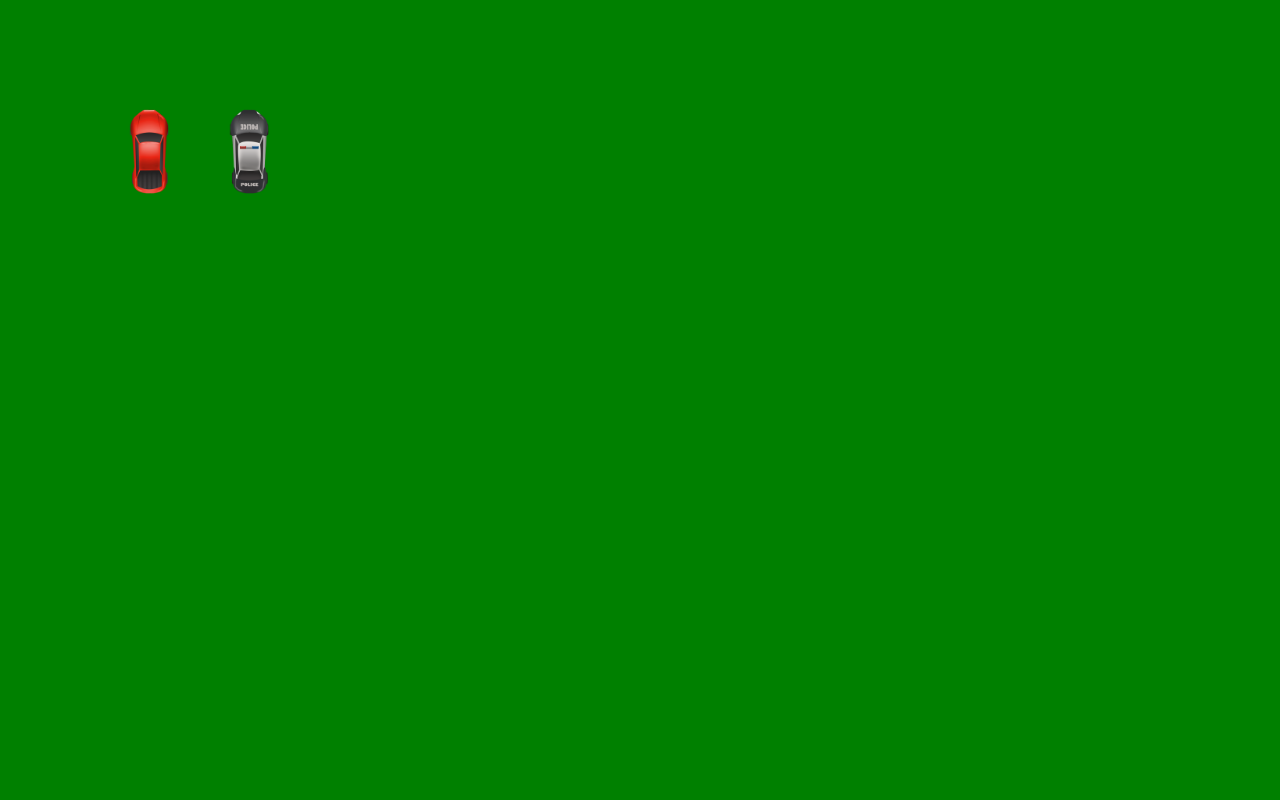
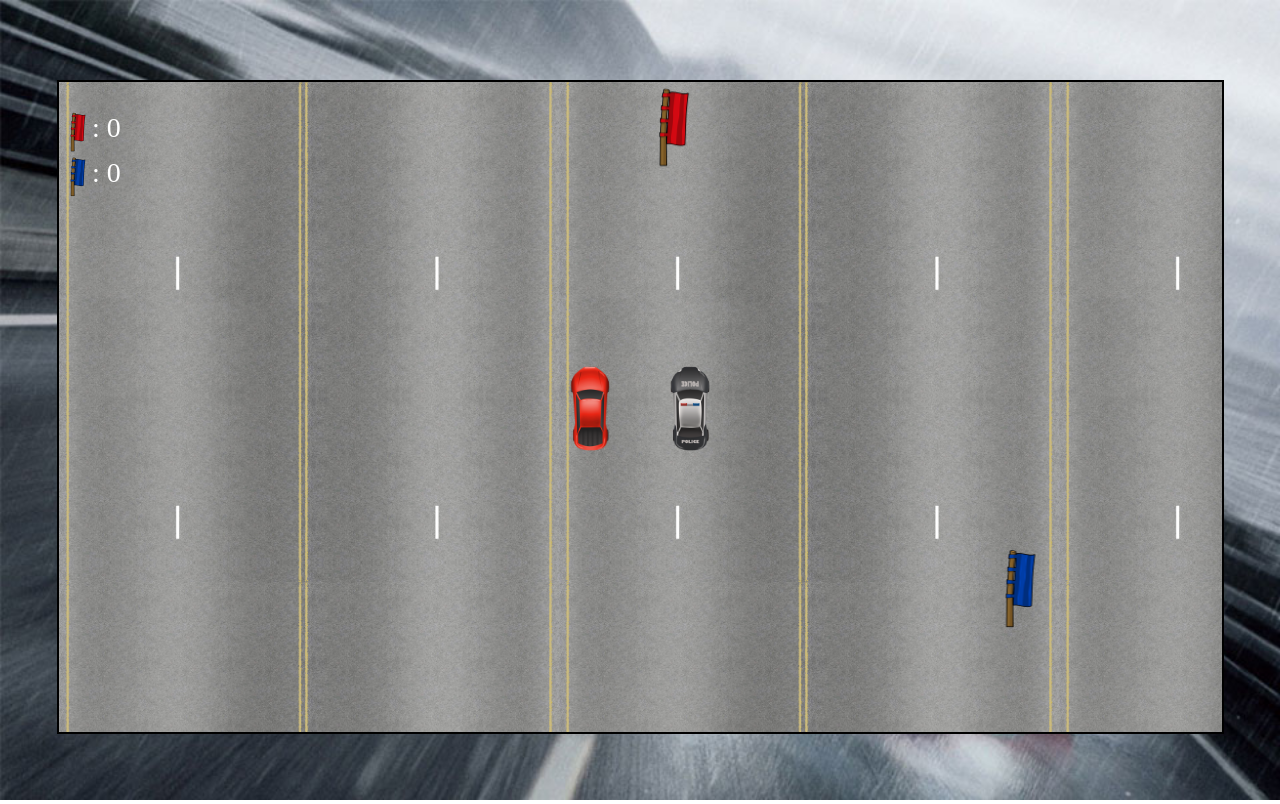
Before and after one commit to vladyslavkuliani/Racing-Game, a plain HTML site: page index.html in a window 1280 px wide. Drawn offline with nearby package versions, Linux system fonts and the light colour scheme.

Commit message:
finished with game logic and some visual design

```diff
--- a/css/main.css
+++ b/css/main.css
@@ -4,8 +4,18 @@ html, body {
   margin: 0px;
 }
 
+body{
+  background: url('../imgs/bg.jpg');
+  background-size: cover;
+  text-align: center;
+}
+
 canvas {
-  background: green;
+  background: url('../imgs/road.jpg');
+  background-repeat: repeat;
+  background-size: 500px 500px;
+  margin-top:80px;
+  border: 2px solid black;
 }
 
 img {
--- a/script/javascript.js
+++ b/script/javascript.js
@@ -3,27 +3,34 @@ var canvas = document.createElement("canvas");
 var ctx = canvas.getContext("2d");
 var prevTimePoint = new Date();
 var degrees = 0;
+var canvasW = window.innerWidth/1.1;
+var canvasH = window.innerHeight-150;
+var n = 3;
 
-// //game objects: 2 cars
-var car1 = {
-  speed: 256,
-  x:100,
-  y:100,
-  rotate: 0,
-  img: "imgs/Audi.png"
+function Car(x, y, speed, angle, imgSrc){
+  this.speed = speed;
+  this.x = x;
+  this.y = y;
+  this.rotate = angle;
+  this.img = imgSrc;
 }
 
-var car2 = {
-  speed: 256,
-  x:200,
-  y:100,
-  rotate: 0,
-  img: "imgs/Police.png"
+function Flag(x, y, name){
+  this.name = name;
+  this.x = x;
+  this.y = y;
+  this.flagsCount = 0;
 }
+
+//game objects: 2 cars
+var car1 = new Car(canvasW/2-100, canvasH/2-50, 256, 0, "imgs/Audi.png");
+var car2 = new Car(canvasW/2, canvasH/2-50, 256, 0, "imgs/Police.png");
+
+var flag1 = new Flag(Math.random()*(canvasW - 40), Math.random()*(canvasH - 80), "red");//Math.random()*canvas.width, Math.random()*canvas.height
+var flag2 = new Flag(Math.random()*(canvasW - 40), Math.random()*(canvasH - 80), "blue");
 
 $(document).ready(function(){
   appendCanvas();
-
   main();
 });
 
@@ -33,10 +40,13 @@ carImage1.src = car1.img;
 var carImage2 = new Image();
 carImage2.src = car2.img;
 
+var flagImage = new Image();
+flagImage.src = "imgs/flags.png";
+
 
 function appendCanvas(){
-  canvas.width = window.innerWidth;
-  canvas.height = window.innerHeight;
+  canvas.width = window.innerWidth/1.1;
+  canvas.height = window.innerHeight-150;
   $('body').append(canvas);
 }
 
@@ -82,6 +92,29 @@ function updatePosition(timeModifier){
   if(87 in keysDown){
     calculateMovements(sinCar2, cosCar2, car2, timeModifier);
   }
+
+  detectCollision(car1, flag1);
+  detectCollision(car2, flag2);
+
+}
+
+function detectCollision(car, flag){
+  if(car.x <= flag.x + 40 &&
+    flag.x <= car.x + 100 &&
+    car.y <= flag.y + 80 &&
+    flag.y <= car.y + 100
+    ){
+      flag.flagsCount++;
+      if(flag.flagsCount === n){
+        reset(flag);
+      }
+      placeFlag(flag);
+  }
+}
+
+function placeFlag(flag){
+  flag.x = Math.random()*(canvasW - 40);
+  flag.y = Math.random()*(canvasH - 80);
 }
 
 function calculateMovements(sin, cos, car, timeModifier){
@@ -127,6 +160,23 @@ function calculateMovements(sin, cos, car, timeModifier){
 
 function displayPosition(){
     canvas.width = canvas.width;
+
+    ctx.drawImage(flagImage, 320, 320, 160, 320, 10, 30, 20, 40);
+    ctx.font = "28px Helverica";
+    ctx.fillStyle = "rgb(255,255,255)";
+    ctx.textAlign = "left";
+    ctx.fillText(": "+flag1.flagsCount, 33, 55);
+
+    ctx.drawImage(flagImage, 320, 0, 160, 320, 10, 75, 20, 40);
+    ctx.font = "28px Helverica";
+    ctx.fillStyle = "rgb(255,255,255)";
+    ctx.textAlign = "left";
+    ctx.fillText(": "+flag2.flagsCount, 33, 100);
+
+
+    ctx.drawImage(flagImage, 320, 320, 160, 320, flag1.x, flag1.y, 40, 80);
+    ctx.drawImage(flagImage, 320, 0, 160, 320, flag2.x, flag2.y, 40, 80);
+
     ctx.save();
     ctx.translate(car1.x+100/2, car1.y+100/2);
     ctx.rotate(car1.rotate * (Math.PI/180));
@@ -140,6 +190,24 @@ function displayPosition(){
     ctx.drawImage(carImage2, car2.x, car2.y, 100, 100);
 }
 
+function reset(flag){
+  if(flag.name === "red"){
+    console.log("Red car has won!");
+  }
+  else{
+    console.log("Black car has won!");
+  }
+  car1.x = canvasW/2-100;
+  car1.y = canvasH/2-50;
+  car1.rotate = 0;
+  flag1.flagsCount = 0;
+
+  car2.x = canvasW/2;
+  car2.y = canvasH/2-50;
+  car2.rotate = 0;
+  flag2.flagsCount = 0;
+}
+
 function main(){
   var currTimePoint = new Date();
   var time = currTimePoint - prevTimePoint;
```
Also changed, not shown: imgs/bg.jpg (added), imgs/flags.png (added), imgs/road.jpg (added).
